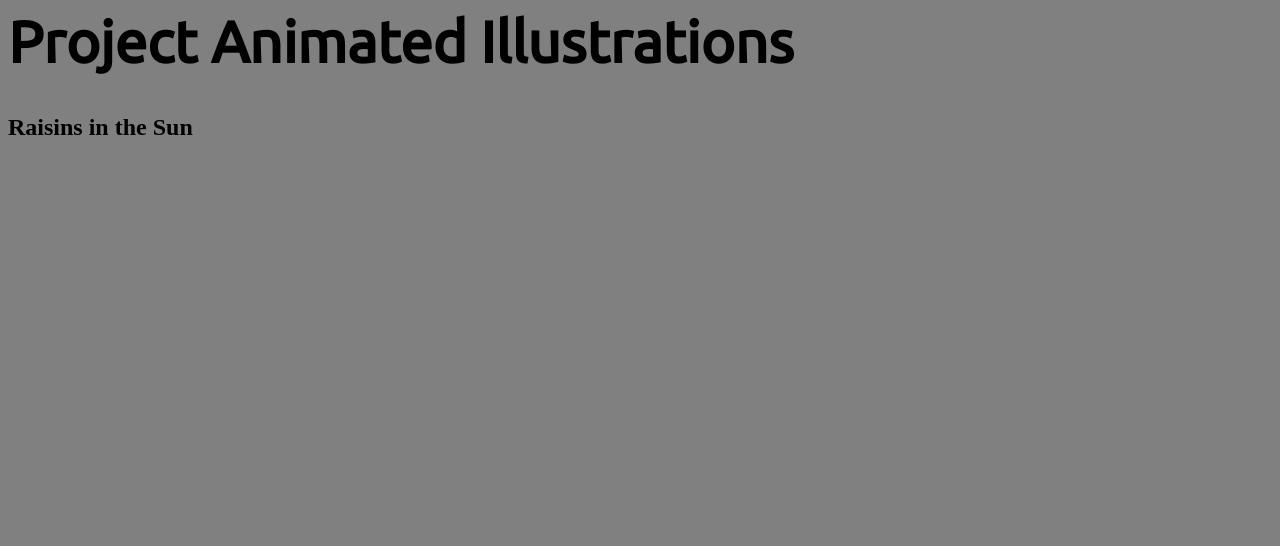
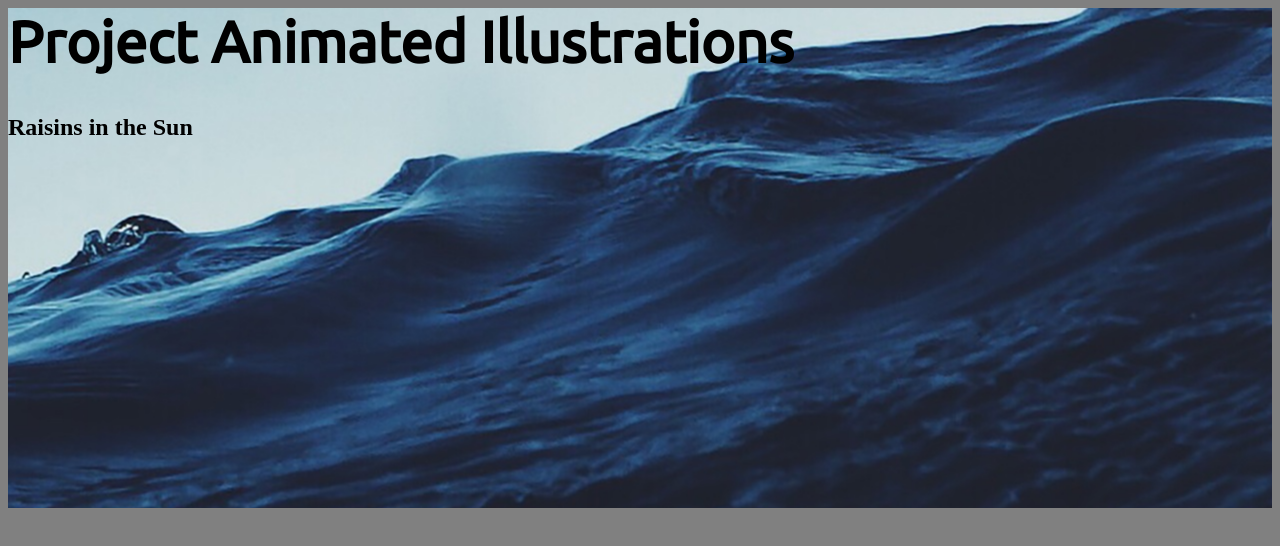
Before and after one commit to dwaynecodling/chapter_illustration, a plain HTML site: page index.html in a window 1280 px wide. Drawn offline with Linux system fonts and the light colour scheme.

Commit message:
updated images folder and added some css
updated images folder and added some css

```diff
--- a/css/style.css
+++ b/css/style.css
@@ -1,4 +1,12 @@
 body {background-color: grey;}
+header {
+	background-image: url(../images/ocean.jpg);
+	width: 100%;
+	height: 500px;
+	background-position: 90% 50%;
+}
+
 h1 {font-size: 58px;
 font-family: 'Ubuntu', sans-serif;
 }
+img { width: 100%}
--- a/index.html
+++ b/index.html
@@ -5,9 +5,12 @@
 	<link href="https://fonts.googleapis.com/css?family=Ubuntu" rel="stylesheet">
 </head>
 <body>
-
+<header>
 <h1>Project Animated Illustrations </h1>
 <h2>Raisins in the Sun </h2>
 
+</header>
+
+
 </body>
 </html>
```
Also changed, not shown: images/ocean.jpg (added).
